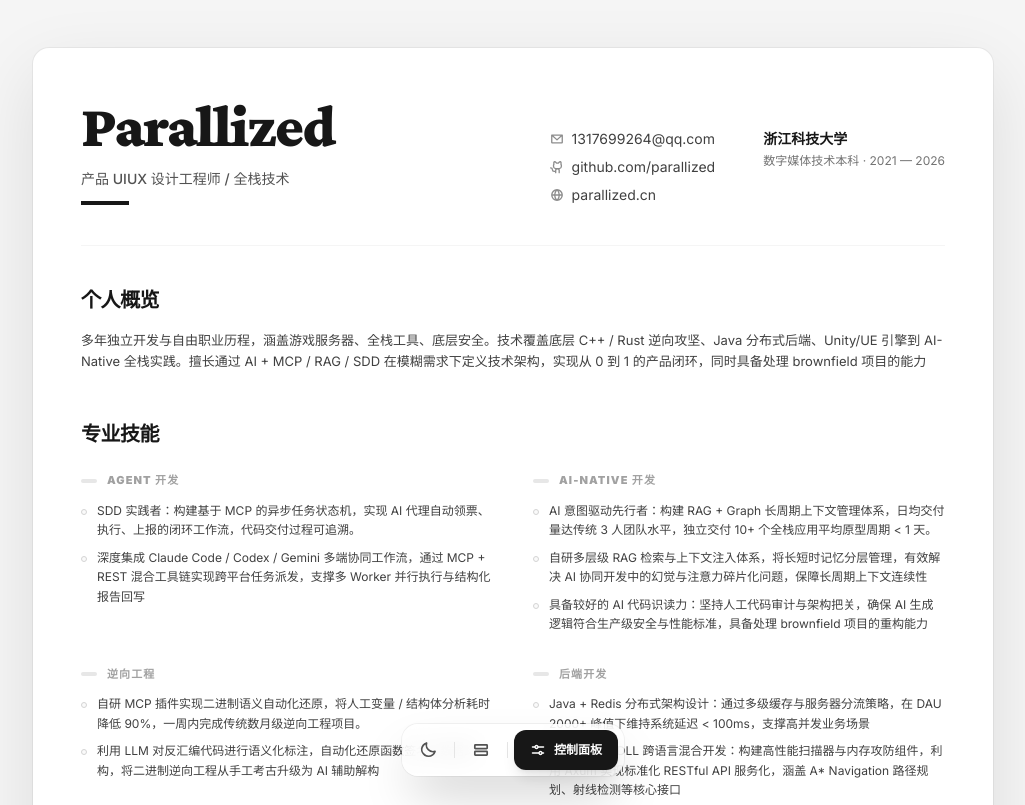
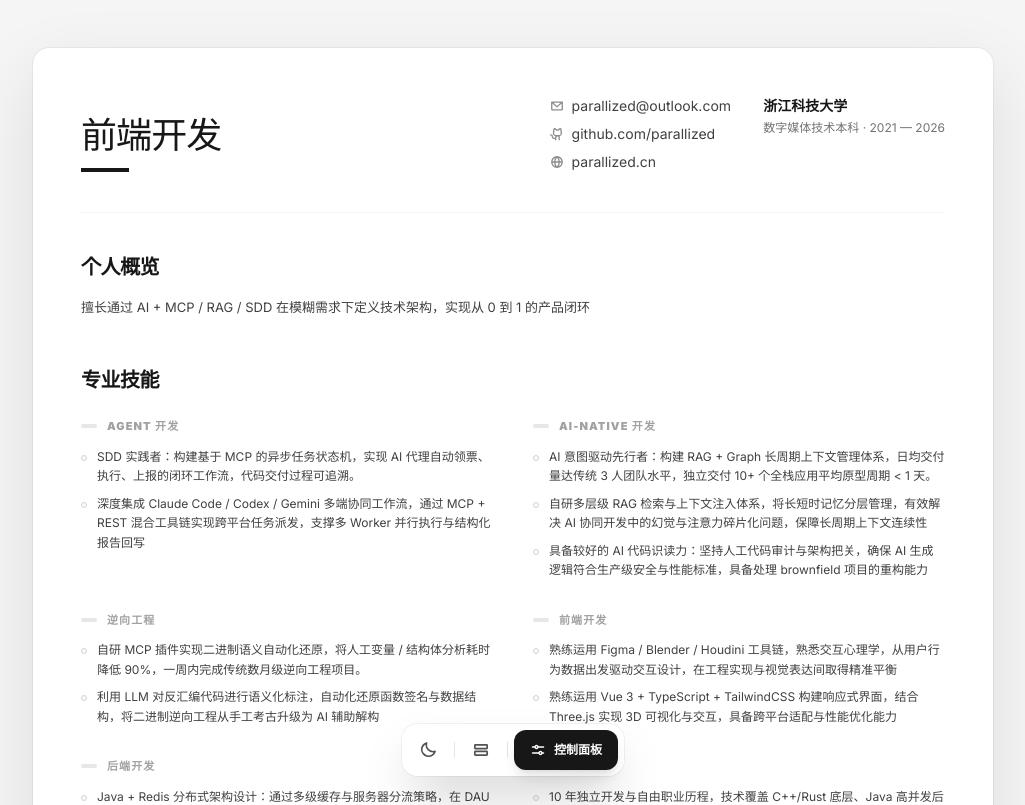
Before and after one commit to parallized/AshIris, a Nuxt app: page /cv in a window 1280 px wide. Shown: the top 805 px of the page, without its empty margins (127-1152 px from the left). Built offline with nearby package versions, Linux system fonts and the light colour scheme.

Commit message:
shrink contents

```diff
--- a/app/pages/cv.vue
+++ b/app/pages/cv.vue
@@ -143,8 +143,14 @@ const resumeItems = ref<ResumeItem[]>([
   {
     id: "uiux-system",
     enabled: true,
-    tag: "UI / UX 设计",
+    tag: "前端开发",
     label: "熟练运用 Figma / Blender / Houdini 工具链，熟悉交互心理学，从用户行为数据出发驱动交互设计，在工程实现与视觉表达间取得精准平衡",
+  },
+  {
+    id: "frontend-develop",
+    enabled: true,
+    tag: "前端开发",
+    label: "熟练运用 Vue 3 + TypeScript + TailwindCSS 构建响应式界面，结合 Three.js 实现 3D 可视化与交互，具备跨平台适配与性能优化能力",
   },
   {
     id: "product-discovery",
@@ -343,7 +349,7 @@ const projectPool = ref<ProjectItem[]>([
     roles: ["Agent 开发", "全栈开发", "后端开发", "数据可视化"],
     tags: ["策略协作", "规则系统", "AI 辅助生成", "线上产品"],
     evidence: [
-      "线上运营站点：wow.parallized.cn，团队实战使用",
+      "线上运营站点：wow.parallized.cn",
     ],
     star: {
       situation: "游戏机制排轴和战术同步完全依赖人工，信息更新慢且版本混乱，关键时刻信息可读性差。",
@@ -725,11 +731,10 @@ onBeforeUnmount(() => {
           <!-- Header -->
           <header class="mb-10 flex flex-col items-start justify-between gap-6 border-b border-neutral-100 pb-10 dark:border-neutral-700 md:flex-row md:items-end">
             <div class="space-y-3">
-              <h1 class="font-serif text-5xl font-black tracking-tight text-neutral-900 dark:text-white md:text-6xl">
-                Parallized
+              <h1 class="font-serif text-2xl tracking-tight text-neutral-900 dark:text-white md:text-4xl">
+                前端开发
               </h1>
               <p class="font-sans text-[14px] font-medium text-neutral-600 dark:text-neutral-400">
-                产品 UIUX 设计工程师 / 全栈技术
               </p>
               <div class="h-1 w-12 bg-neutral-900 dark:bg-neutral-100"></div>
             </div>
@@ -739,7 +744,7 @@ onBeforeUnmount(() => {
               <div class="space-y-2">
                 <div class="flex items-center gap-2 text-neutral-700 dark:text-neutral-300">
                   <Icon name="ph:envelope-simple-bold" class="opacity-60" />
-                  <a href="mailto:1317699264@qq.com" class="hover:underline">1317699264@qq.com</a>
+                  <a href="mailto:parallized@outlook.com" class="hover:underline">parallized@outlook.com</a>
                 </div>
                 <div class="flex items-center gap-2 text-neutral-700 dark:text-neutral-300">
                   <Icon name="ph:github-logo-bold" class="opacity-60" />
@@ -763,7 +768,7 @@ onBeforeUnmount(() => {
               <section class="space-y-4">
                 <h2 class="font-serif text-xl font-bold tracking-tight text-neutral-900 dark:text-white">个人概览</h2>
                 <div class="text-[13px] leading-relaxed text-neutral-700 dark:text-neutral-300">
-                  <p>多年独立开发与自由职业历程，涵盖游戏服务器、全栈工具、底层安全。技术覆盖底层 C++ / Rust 逆向攻坚、Java 分布式后端、Unity/UE 引擎到 AI-Native 全栈实践。擅长通过 AI + MCP / RAG / SDD 在模糊需求下定义技术架构，实现从 0 到 1 的产品闭环，同时具备处理 brownfield 项目的能力</p>
+                  <p>擅长通过 AI + MCP / RAG / SDD 在模糊需求下定义技术架构，实现从 0 到 1 的产品闭环</p>
                 </div>
               </section>
 
```
